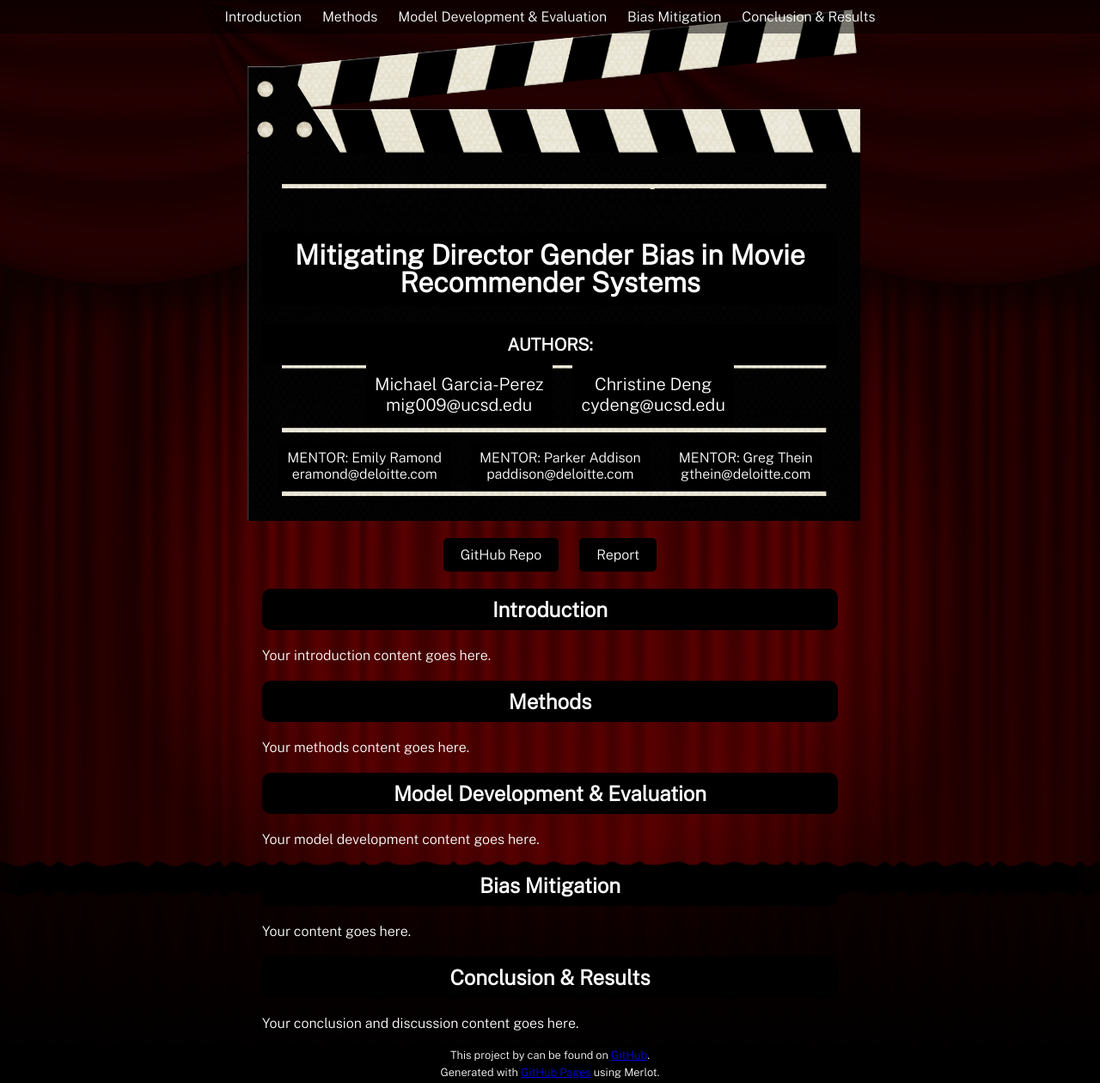
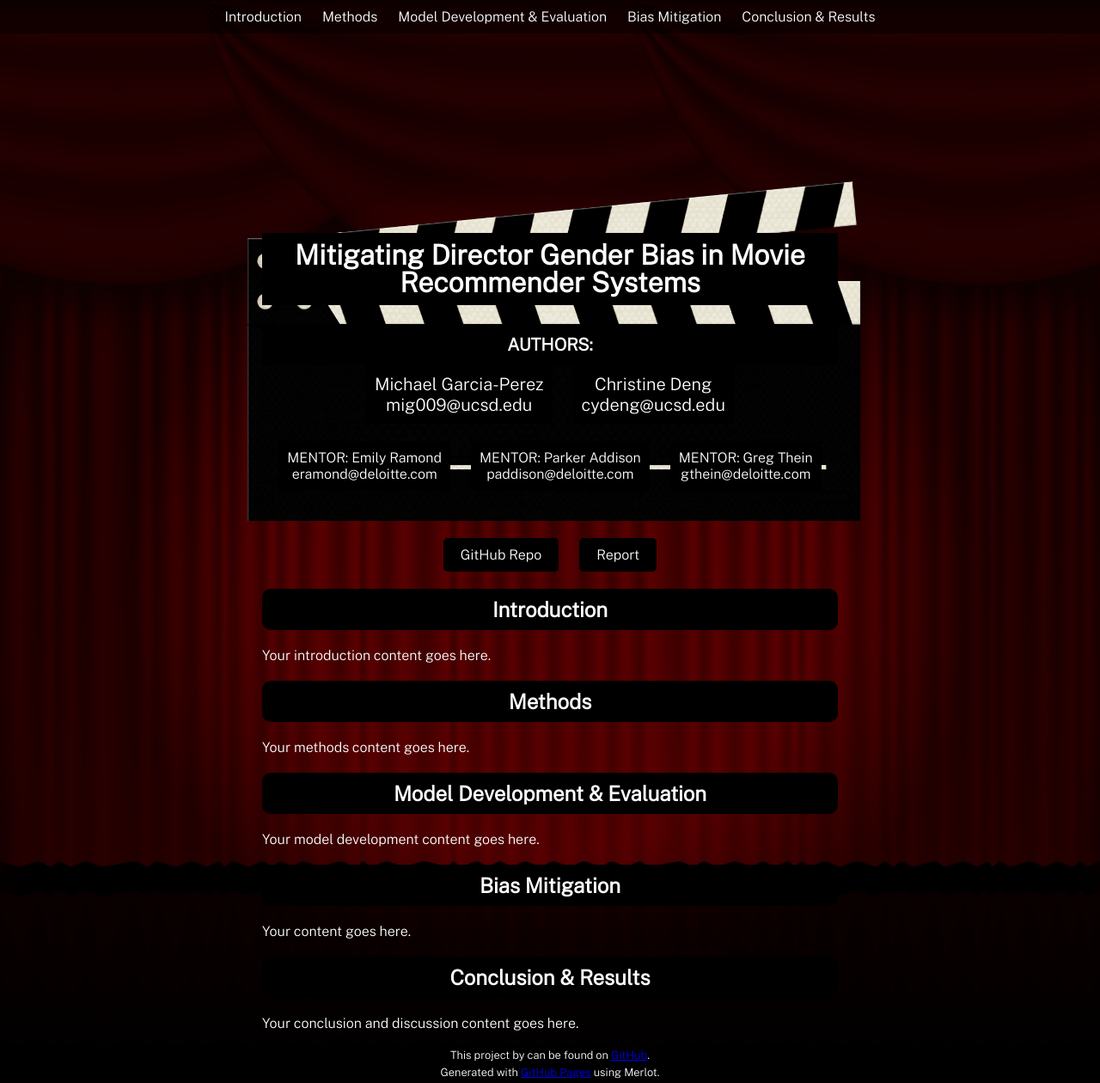
Before and after one commit to michael-garciaperez/DSC180A-Methodology-5, a Jekyll site: the page built from index.md, in a window 1280 px wide and 1260 px high. Shown: the whole window at 86% size. Built offline with Jekyll 4.4.1, drawn with Linux system fonts in a browser that asks for light colours.

Commit message:
Update style.scss

```diff
--- a/assets/css/style.scss
+++ b/assets/css/style.scss
@@ -30,7 +30,7 @@ header {
   background-image: url('../images/clap_board.png');
   background-size: 100%;
   background-repeat: no-repeat;
-  background-position: center top;
+  background-position: center 200px; /* Adjusted background position */
 }
 
 header h1 {
```
